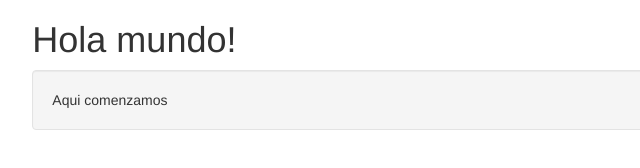
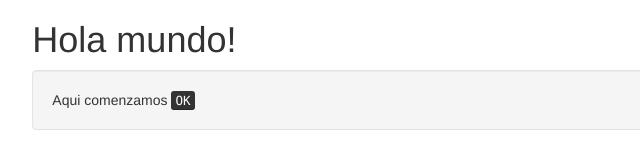
Before and after one commit to RogerNatividad/FactuXenos, a plain HTML site: page Maquetacion/index.html in a window 1280 px wide. Shown: the full height of the page, 186-826 px from the left. Drawn offline with Linux system fonts and the light colour scheme.

Commit message:
subiendo cambios

```diff
--- a/Maquetacion/index.html
+++ b/Maquetacion/index.html
@@ -17,7 +17,7 @@
    		<div class="col-md-8 col-md-offset-2">
    			<h1>Hola mundo!</h1>
    			<div class="well">
-		    	Aqui comenzamos
+		    	Aqui comenzamos <kbd>OK</kbd>
 		    </div>
    		</div>
     </div>
```
